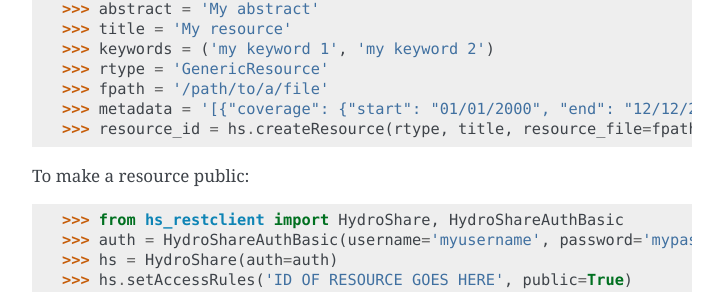
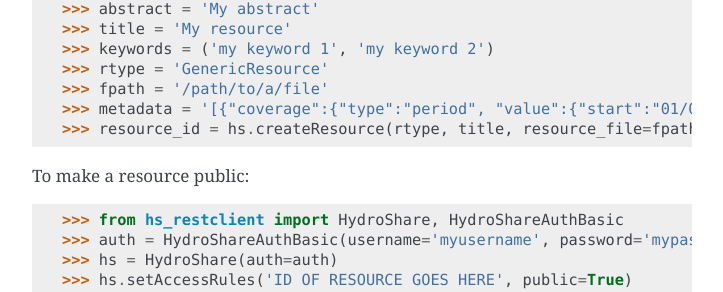
Before and after one commit to hydroshare/hs_restclient, a Sphinx documentation site: the page built from docs/index.rst, in a window 1280 px wide and 900 px high, scrolled down 3198 px. Shown: the part 160-452 px from the top of the window, without its empty margins (388-1111 px from the left). Built offline with Sphinx 7.4.7, drawn with Linux system fonts in a browser that asks for light colours.

Commit message:
putting back the documenation error fix

```diff
--- a/docs/index.rst
+++ b/docs/index.rst
@@ -163,7 +163,7 @@
     >>> keywords = ('my keyword 1', 'my keyword 2')
     >>> rtype = 'GenericResource'
     >>> fpath = '/path/to/a/file'
-    >>> metadata = '[{"coverage": {"start": "01/01/2000", "end": "12/12/2010", "type": "period"}}, {"creator": {"name": "John Smith"}}, {"creator": {"name": "Lisa Miller"}}]'
+    >>> metadata = '[{"coverage":{"type":"period", "value":{"start":"01/01/2000", "end":"12/12/2010"}}}, {"creator":{"name":"John Smith"}}, {"creator":{"name":"Lisa Miller"}}]'
     >>> resource_id = hs.createResource(rtype, title, resource_file=fpath, keywords=keywords, abstract=abstract, metadata=metadata)
 
 To make a resource public:
```
